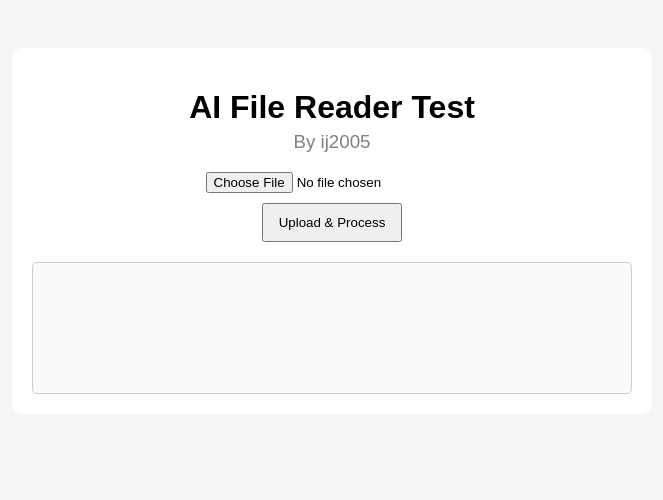
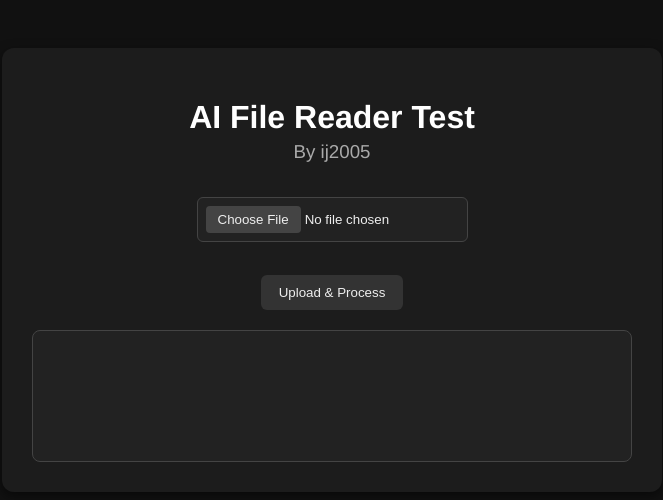
Before and after one commit to ij-2005/File-read-AI-test, a website: page index.html in a window 1280 px wide. Shown: the whole page, without its empty margins (308-971 px from the left). Drawn offline with Linux system fonts and the light colour scheme.

Commit message:
tried a wrong and correct function in the submitQuiz function

```diff
--- a/frontEnd.js
+++ b/frontEnd.js
@@ -81,6 +81,21 @@ function submitQuiz() {
     const selected = document.querySelector(
       `input[name="question${index}"]:checked`
     );
+
+    const options = document.querySelectorAll(`input[name="question${index}"]`);
+    options.forEach(opt => {
+      const label = opt.parentElement;
+      label.classList.remove("correct", "wrong"); // reset styles
+
+      if (opt.value === ans) {
+        label.classList.add("correct"); // mark correct answer
+      }
+
+      if (selected && opt === selected && opt.value !== ans) {
+        label.classList.add("wrong"); // mark wrong selection
+      }
+    });
+
     if (selected && selected.value === ans) {
       score++;
     }
--- a/index.html
+++ b/index.html
@@ -7,62 +7,127 @@
   <script src="frontEnd.js"></script>
   <style>
    body {
-      font-family: Arial, sans-serif;
+  font-family: "Helvetica Neue", Arial, sans-serif;
   padding: 40px;
-      background: #f5f5f5;
+  background: #111; /* dark background */
   display: flex;
   justify-content: center;
   align-items: flex-start;
+  color: #eee; /* light text */
 }
 
 h1 {
   margin-bottom: 5px;
+  font-weight: 600;
+  color: #fff;
 }
 
 h3 {
   margin-top: 0;
-      color: gray;
+  color: #aaa;
   font-weight: normal;
 }
 
 .container {
-      background: white;
-      padding: 20px;
-      border-radius: 10px;
+  background: #1c1c1c;
+  padding: 30px;
+  border-radius: 12px;
   max-width: 600px;
   width: 100%;
   text-align: center;
+  box-shadow: 0 4px 12px rgba(0,0,0,0.5);
+}
+
+input[type="file"] {
+  margin-top: 15px;
+  padding: 8px;
+  border: 1px solid #444;
+  border-radius: 6px;
+  background: #222;
+  color: #eee;
+  cursor: pointer;
+}
+
+input[type="file"]::file-selector-button {
+  padding: 6px 12px;
+  border: none;
+  border-radius: 4px;
+  background: #444;
+  color: #eee;
+  cursor: pointer;
+  transition: background 0.3s ease;
+}
+
+input[type="file"]::file-selector-button:hover {
+  background: #666;
+}
+
+button {
+  margin-top: 15px;
+  padding: 10px 18px;
+  border: none;
+  border-radius: 6px;
+  background: #333;
+  color: #eee;
+  font-weight: 500;
+  cursor: pointer;
+  transition: background 0.3s ease, transform 0.2s ease;
+}
+
+button:hover {
+  background: #555;
+  transform: translateY(-2px);
 }
 
 .response-box {
   margin-top: 20px;
   padding: 15px;
   min-height: 100px;
-      border: 1px solid #ccc;
-      border-radius: 5px;
-      background: #fafafa;
+  border: 1px solid #444;
+  border-radius: 8px;
+  background: #222;
+  color: #ddd;
+  text-align: left;
   white-space: pre-wrap;
 }
 
 .quiz-section {
   margin-top: 30px;
   padding: 20px;
-      border: 1px solid #ddd;
-      border-radius: 8px;
-      background: #f9f9f9;
+  border: 1px solid #444;
+  border-radius: 10px;
+  background: #1a1a1a;
   display: none; /* hidden until file is uploaded */
   text-align: left;
 }
 
 .quiz-question {
   margin-bottom: 20px;
+  color: #eee;
 }
 
-    button {
-      margin-top: 10px;
-      padding: 10px 15px;
-      cursor: pointer;
+#quizResult {
+  margin-top: 15px;
+  font-weight: bold;
+  color: #fff;
 }
+
+.correct {
+  background-color: #1e3d1e; /* dark green background */
+  color: #9fdf9f;           /* light green text */
+  border-radius: 4px;
+  padding: 2px 6px;
+}
+
+.wrong {
+  background-color: #3d1e1e; /* dark red background */
+  color: #ff9999;            /* light red text */
+  border-radius: 4px;
+  padding: 2px 6px;
+}
+
+
+
   </style>
 </head>
 <body>
@@ -71,7 +136,9 @@
     <h1>AI File Reader Test</h1>
     <h3>By ij2005</h3>
 
+    <div class="file-upload">
     <input type="file" id="fileInput" accept=".pdf">
+    </div>
     <br>
     <button onclick="handleFile()">Upload & Process</button>
 
```
Lines whose indentation alone changed are shown as unchanged.
